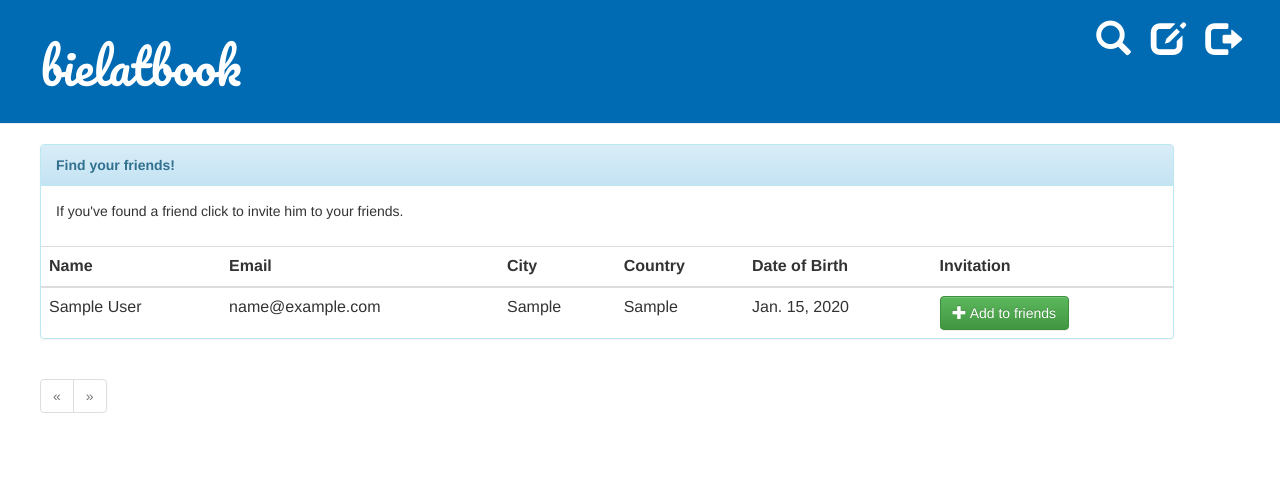
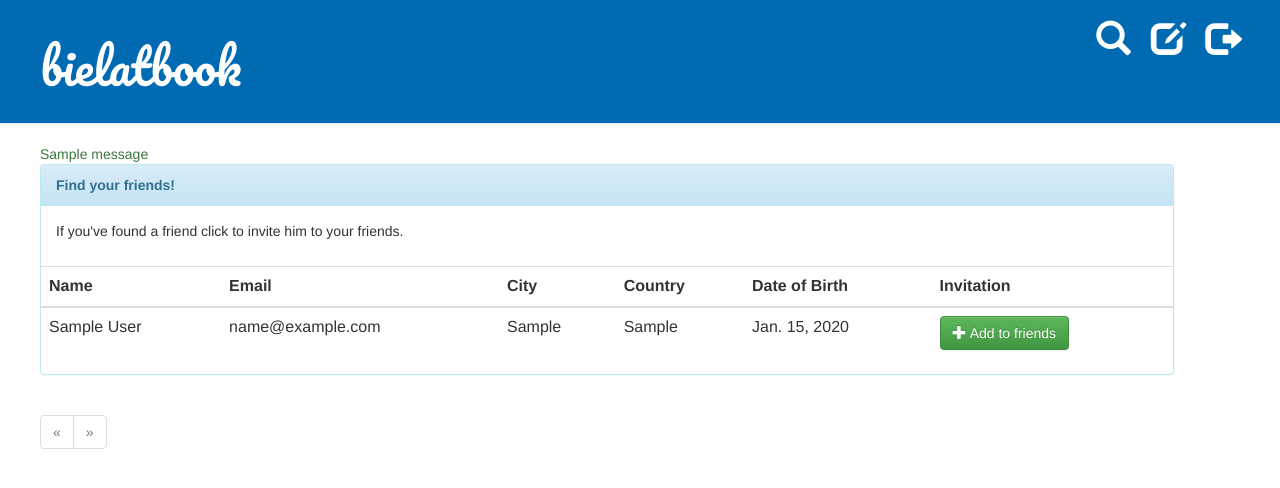
Before and after one commit to bielatm/bielatbook, a Django app: template book/templates/book/find_friends.html in a window 1280 px wide. Shown: the top 488 px of the page. Run offline with Django 3.2, Linux system fonts and the light colour scheme; the template is opened without the code that fills it: values that come from a table or form of the project are taken from there, others are empty; tables that the repository leaves empty hold one stand-in row (values such as "Sample post"); one stand-in notice (Sample message) is shown; some libraries are stand-ins or nearby versions.

Commit message:
sent friendship invitation

```diff
--- a/book/templates/book/find_friends.html
+++ b/book/templates/book/find_friends.html
@@ -1,6 +1,11 @@
 {% extends 'book/base.html' %}
 
 {% block content %}
+    <div class="text-success">
+        {% for message in messages %}
+            {{ message }}
+        {% endfor %}
+    </div>
     <div class="row">
         <div class="col-xs-11">
             <div class="panel panel-info">
@@ -28,7 +33,15 @@
                                 <td>{{ user.userprofile.country }}</td>
                                 <td>{{ user.userprofile.date_of_birth }}</td>
                                 <td>
-                                    <a class="btn btn-success"><span class="glyphicon glyphicon-plus"></span> Add to friends</a>
+                                    <form method="post" action="{% url 'find_friends' %}">
+                                        {% csrf_token %}
+                                        <div class="form-group">
+                                            <input class="hidden" name="friend_id" value={{ user.id }}>
+                                            <button type="submit" class="btn btn-success">
+                                                <span class="glyphicon glyphicon-plus"></span> Add to friends
+                                            </button>
+                                        </div>
+                                    </form>
                                 </td>
                             </tr>
                         {% endfor %}
```
Also changed, not shown: book/views.py (+13 -3 lines).
